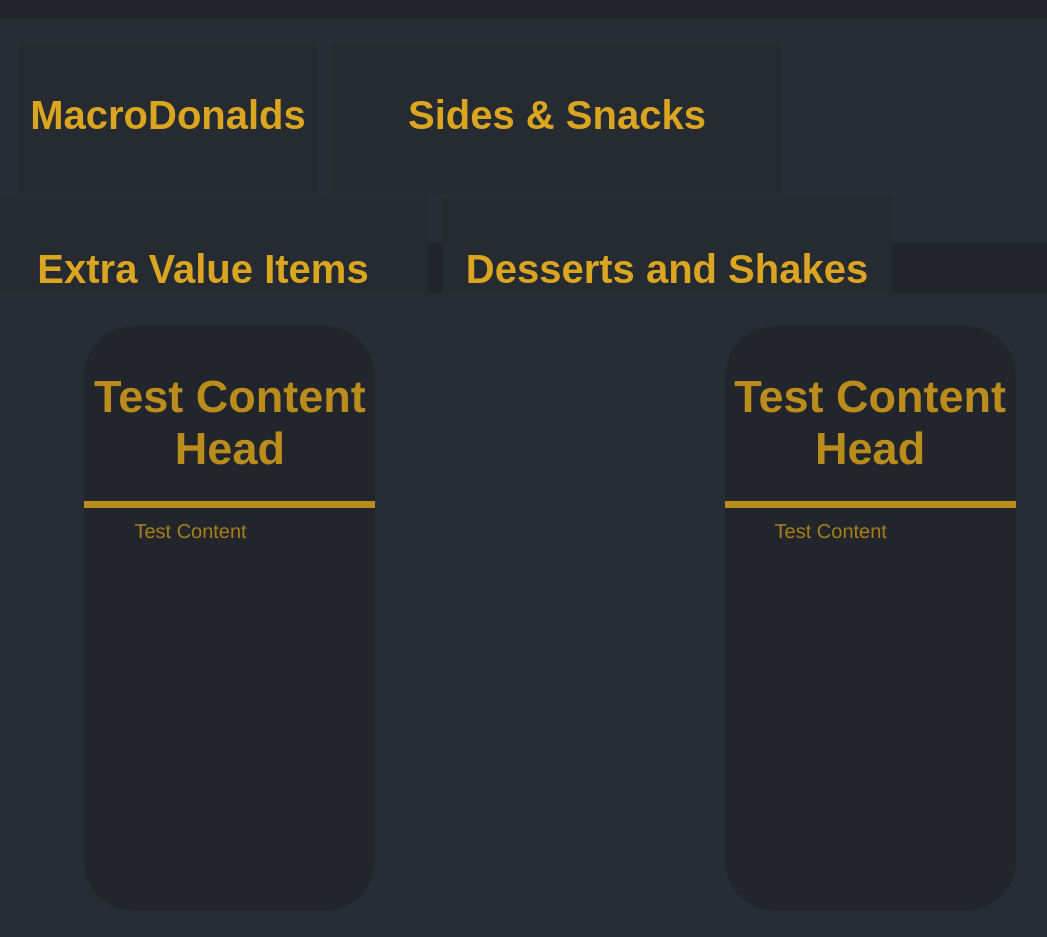
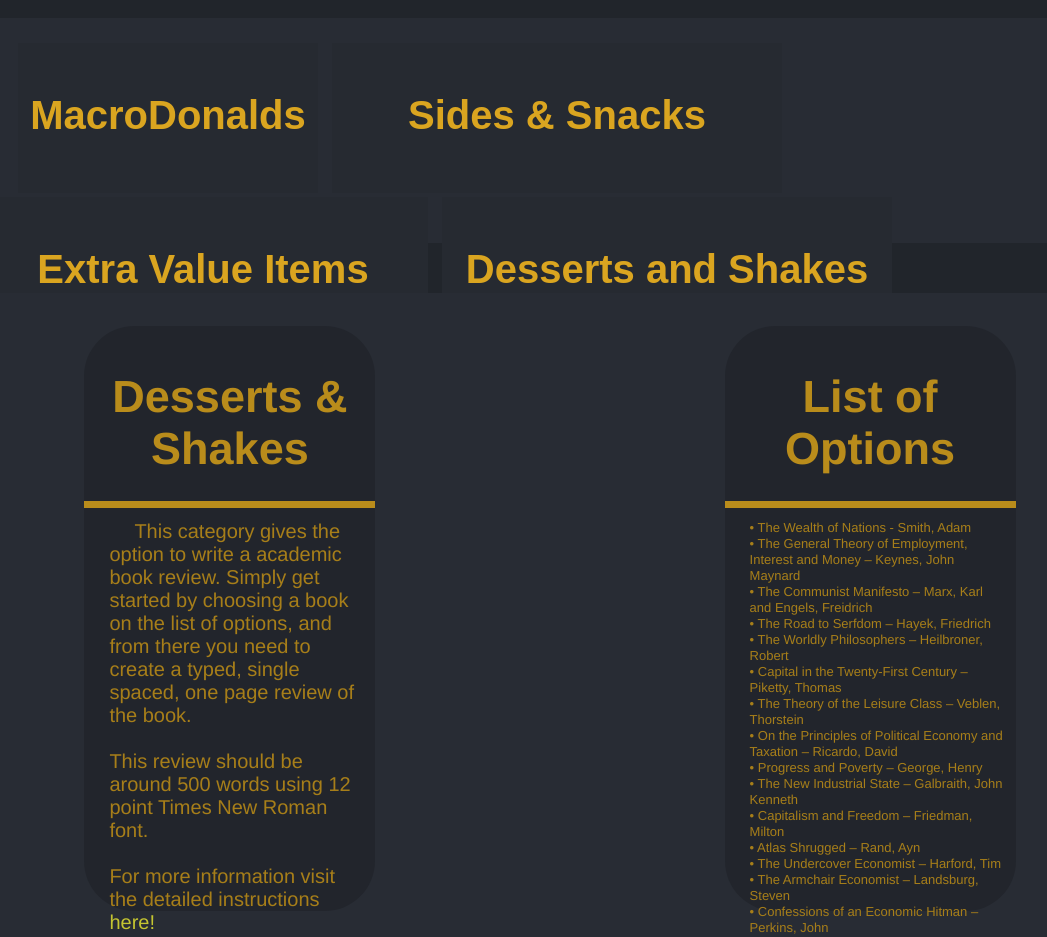
Before and after one commit to Jacrispys/DevVS, a plain HTML site: page MacroDonaldsSite/Desserts.html in a window 1280 px wide. Shown: the top 937 px of the page, without its empty margins (90-1137 px from the left). Drawn offline with Linux system fonts and the light colour scheme.

Commit message:
Initial Commit

```diff
--- a/MacroDonaldsSite/Desserts.html
+++ b/MacroDonaldsSite/Desserts.html
@@ -49,20 +49,46 @@
     <div class="bodyContent">
         <div class="leftSide" id>
             <p class="sideContentHead">
-                Test Content Head
+                Desserts & Shakes
                 <span class="textUnderline"></span>
                 <p class="sideContent">
-                    Test Content
+                    This category gives the option to write a academic book review. Simply get started by choosing a book on the list of options, and from there you need to create a typed, single spaced, one page review of the book.
+                    <br> <br> This review should be around 500 words using 12 point Times New Roman font. <br> <br> For more information visit the detailed instructions
+                    <a href="Files/Desserts_and_Shakes.pdf" target="_blank" style="filter: brightness(200%);"> here!</a>
                 </p>
             </p>
         </div>
 
         <div class="rightSide">
             <p class="sideContentHead">
-                Test Content Head
+                List of Options
                 <span class="textUnderline"></span>
-                <p class="sideContent">
-                    Test Content
+                <p class="sideContent" style="text-indent: 0; font-size: 13px; line-height: 16px;">
+                    • The Wealth of Nations - Smith, Adam
+                    <br> • The General Theory of Employment, Interest and Money – Keynes, John Maynard
+                    <br> • The Communist Manifesto – Marx, Karl and Engels, Freidrich
+                    <br> • The Road to Serfdom – Hayek, Friedrich
+                    <br> • The Worldly Philosophers – Heilbroner, Robert
+                    <br> • Capital in the Twenty-First Century – Piketty, Thomas
+                    <br> • The Theory of the Leisure Class – Veblen, Thorstein
+                    <br> • On the Principles of Political Economy and Taxation – Ricardo, David
+                    <br> • Progress and Poverty – George, Henry
+                    <br> • The New Industrial State – Galbraith, John Kenneth
+                    <br> • Capitalism and Freedom – Friedman, Milton
+                    <br> • Atlas Shrugged – Rand, Ayn
+                    <br> • The Undercover Economist – Harford, Tim
+                    <br> • The Armchair Economist – Landsburg, Steven
+                    <br> • Confessions of an Economic Hitman – Perkins, John
+                    <br> • The Price of Inequality – Stiglitz, Joseph
+                    <br> • Too Big to Fail – Sorkin, Andrew
+                    <br> • The Big Short – Lewis, Michael
+                    <br> • Boomerang: Travels in the Third World – Lewis, Michael
+                    <br> • Flash Boys – Lewis, Michael
+                    <br> • Stress Test – Geithner, Timothy
+                    <br> • The Two Trillion Dollar Meltdown – Morris, Charles
+                    <br> • A Random Walk Down Wall Street – Malkiel, Burton
+                    <br> • Animal Spirits – Akerlof, George and Shiller, Robert
+                    <br> • Outliers – Gladwell, Malcolm
                 </p>
             </p>
         </div>
```
Also changed, not shown: MacroDonaldsSite/index.html (+5 -5 lines), 1 other file.
